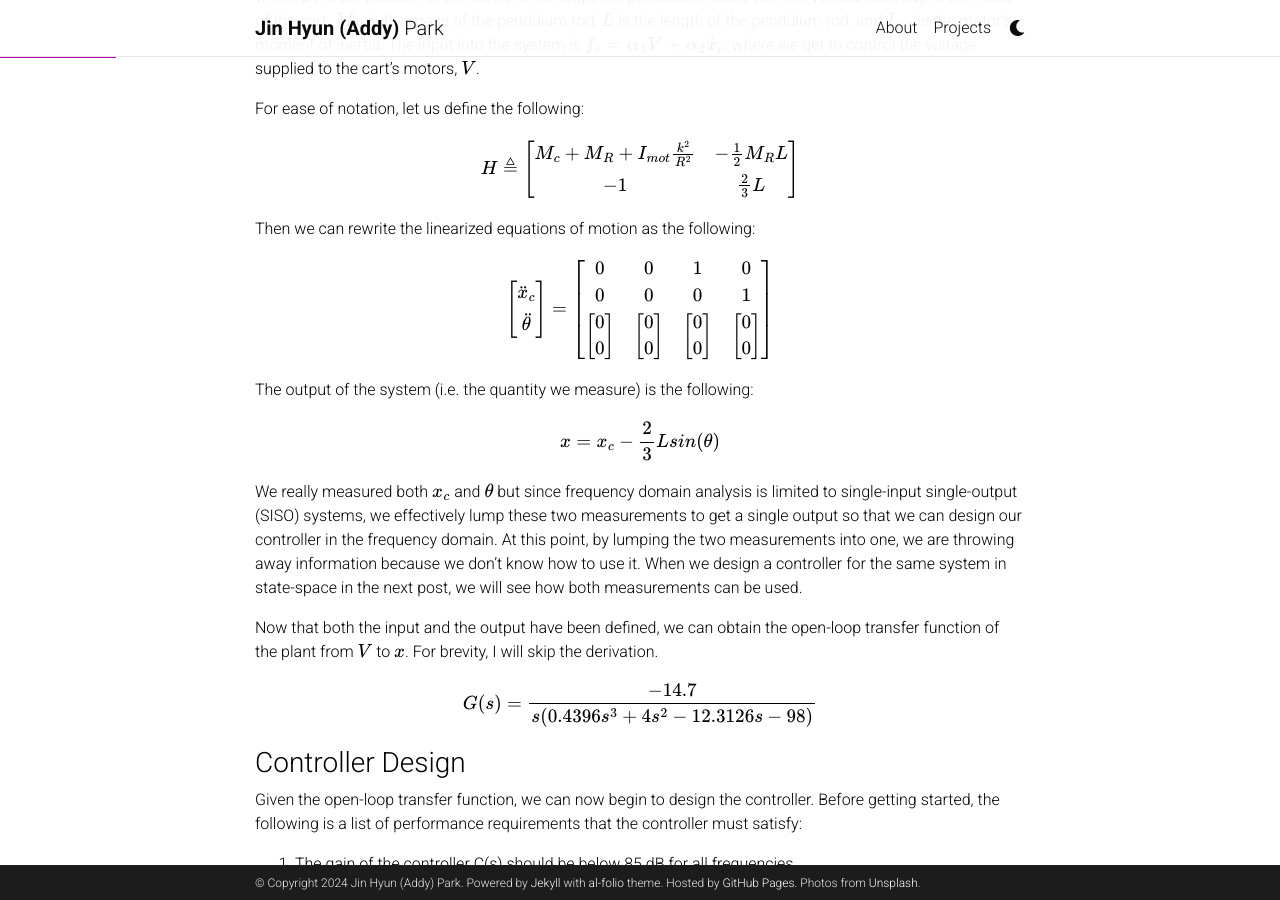
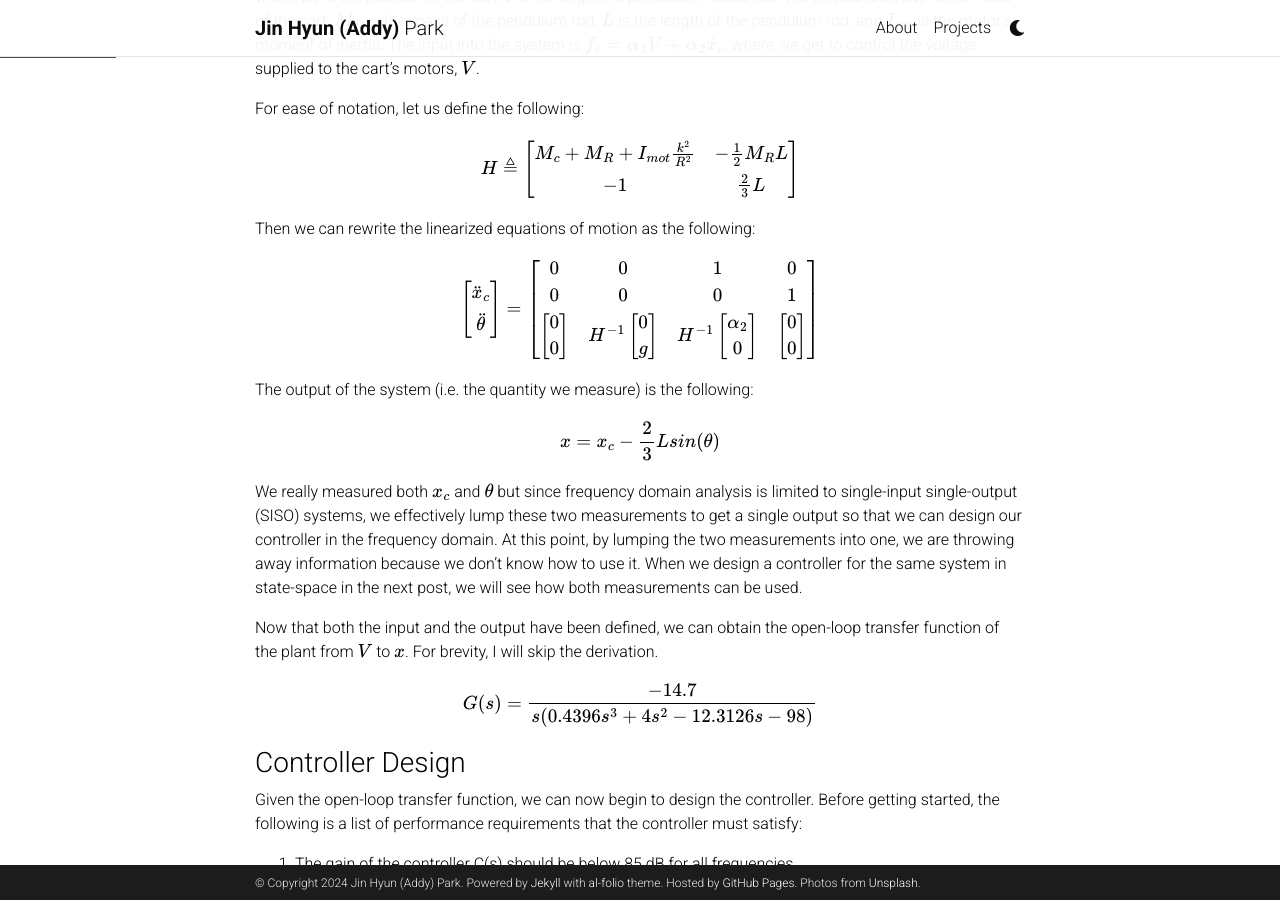
Before and after one commit to jinhyunpark2459/jinhyunpark2459.github.io, a Jekyll site: the page built from _projects/inverted_pendulum_2.md, in a window 1280 px wide and 900 px high, scrolled down 507 px. Built offline with Jekyll 4.4.1, drawn with Linux system fonts in a browser that asks for light colours; full-size pictures stand in for the smaller copies a plugin makes; comment, search, counter and statistics services are not loaded; a style sheet for code colours, icons or effects is not loaded.

Commit message:
Update inverted_pendulum_2.md

```diff
--- a/_projects/inverted_pendulum_2.md
+++ b/_projects/inverted_pendulum_2.md
@@ -55,7 +55,7 @@ $$
 \begin{bmatrix}
 0 & 0 & 1 & 0 \\
 0 & 0 & 0 & 1 \\
-\begin{bmatrix} 0 \\ 0 \end{bmatrix} & \begin{bmatrix} 0 \\ 0 \end{bmatrix} & \begin{bmatrix} 0 \\ 0 \end{bmatrix} & \begin{bmatrix} 0 \\ 0 \end{bmatrix}
+\begin{bmatrix} 0 \\ 0 \end{bmatrix} & H^{-1}\begin{bmatrix} 0 \\ g \end{bmatrix} & H^{-1}\begin{bmatrix} \alpha_{2} \\ 0 \end{bmatrix} & \begin{bmatrix} 0 \\ 0 \end{bmatrix}
 \end{bmatrix}
 
 $$
```
